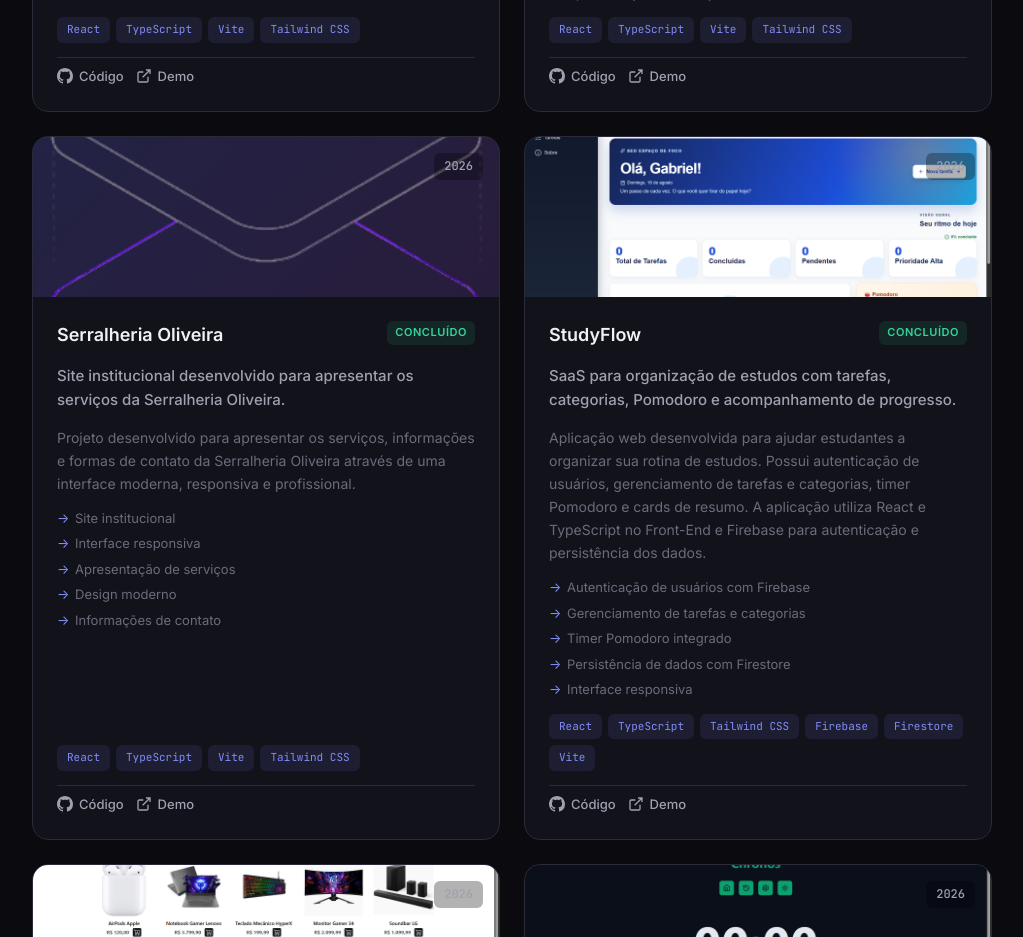
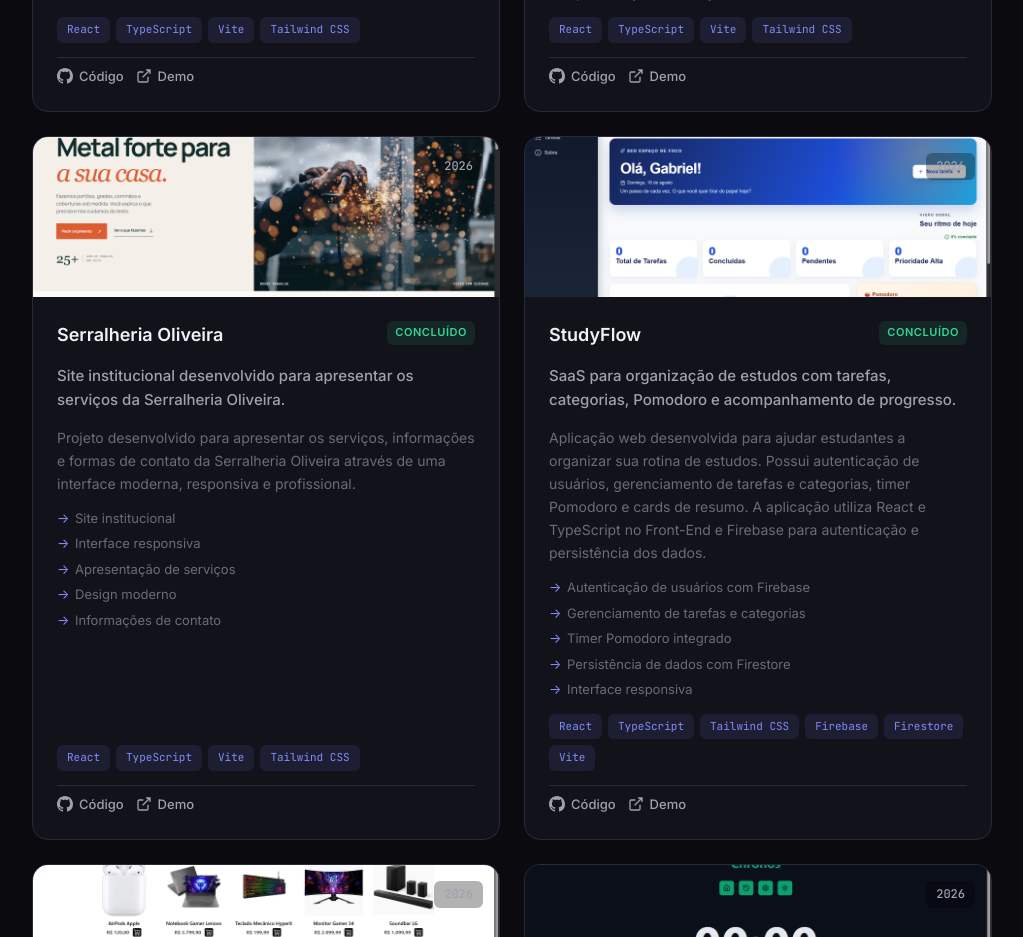
Before and after one commit to gabrielcavalcantedossantos1/portifolio, a React (Vite) app: page / in a window 1280 px wide. Shown: the part 3320-4257 px from the top of the page, without its empty margins (128-1151 px from the left). Built offline with nearby package versions, Linux system fonts and the light colour scheme.

Commit message:
image serralheria

```diff
--- a/src/data.ts
+++ b/src/data.ts
@@ -13,7 +13,8 @@ import spotfyClone from "./assets/imageProjectsFrontEnd/spotfyClone.png";
 import cronometro from "./assets/imageProjectsFrontEnd/cronometro.png";
 import caçaPalavras from "./assets/imageProjectsFrontEnd/caçaPalavras.png";
 import viagens from "./assets/imageProjectsFrontEnd/viagens.png";
-import unhas from "./assets/imageProjectsFrontEnd/unhas.png"
+import unhas from "./assets/imageProjectsFrontEnd/unhas.png";
+import serralheria from "./assets/imageProjectsFrontEnd/serralheria.png";
 
 export const experiences: Experience[] = [
   {
@@ -96,9 +97,10 @@ export const frontendProjects: Project[] = [
       "Site institucional desenvolvido para apresentar os serviços da Serralheria Oliveira.",
     longDescription:
       "Projeto desenvolvido para apresentar os serviços, informações e formas de contato da Serralheria Oliveira através de uma interface moderna, responsiva e profissional.",
-    image: "/src/assets/hero.png",
+    image: serralheria,
     technologies: ["React", "TypeScript", "Vite", "Tailwind CSS"],
-    githubUrl: "COLOQUE_AQUI_O_LINK_DO_GITHUB",
+    githubUrl:
+      "https://github.com/gabrielcavalcantedossantos1/Serralheria-Oliveira",
     liveUrl: "https://serralheriaoliveira.vercel.app/",
     status: "completed",
     year: 2026,
```
Also changed, not shown: src/assets/imageProjectsFrontEnd/serralheria.png (added).
